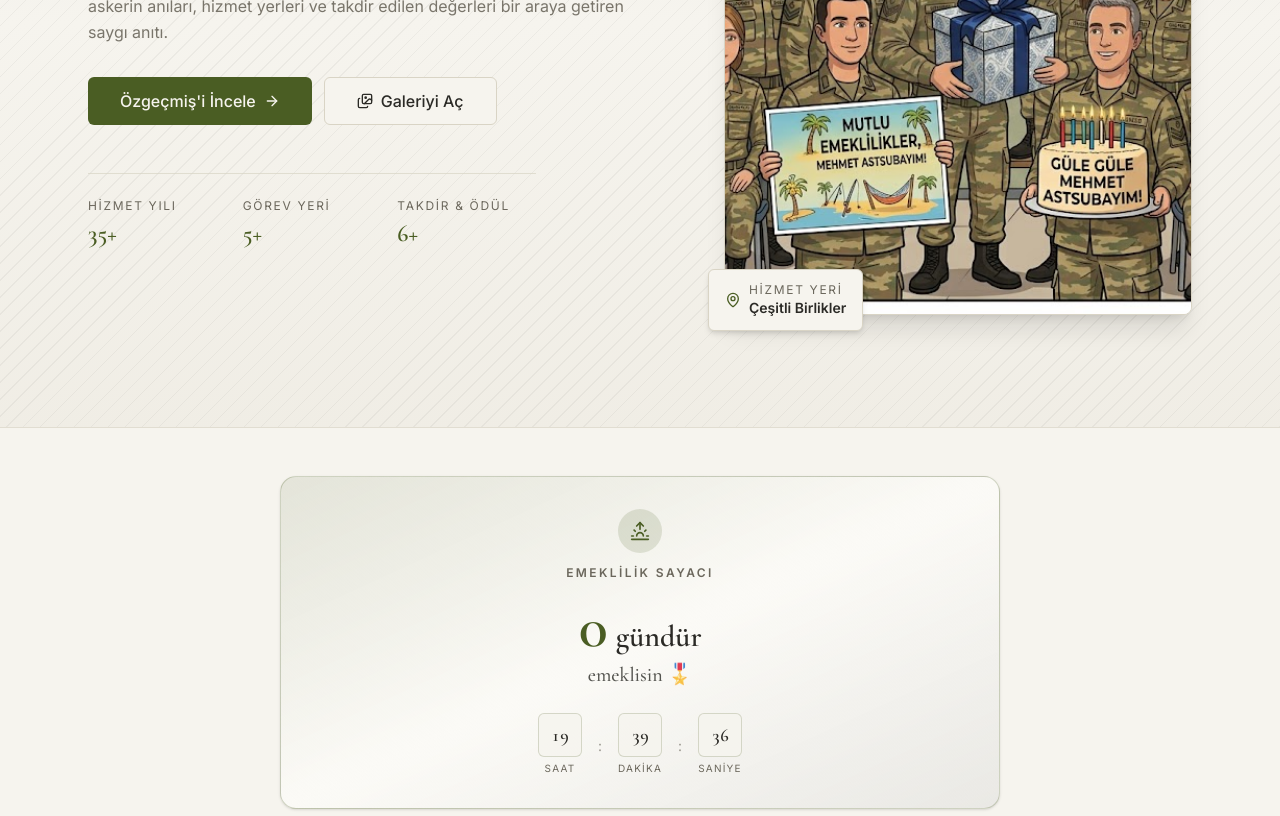
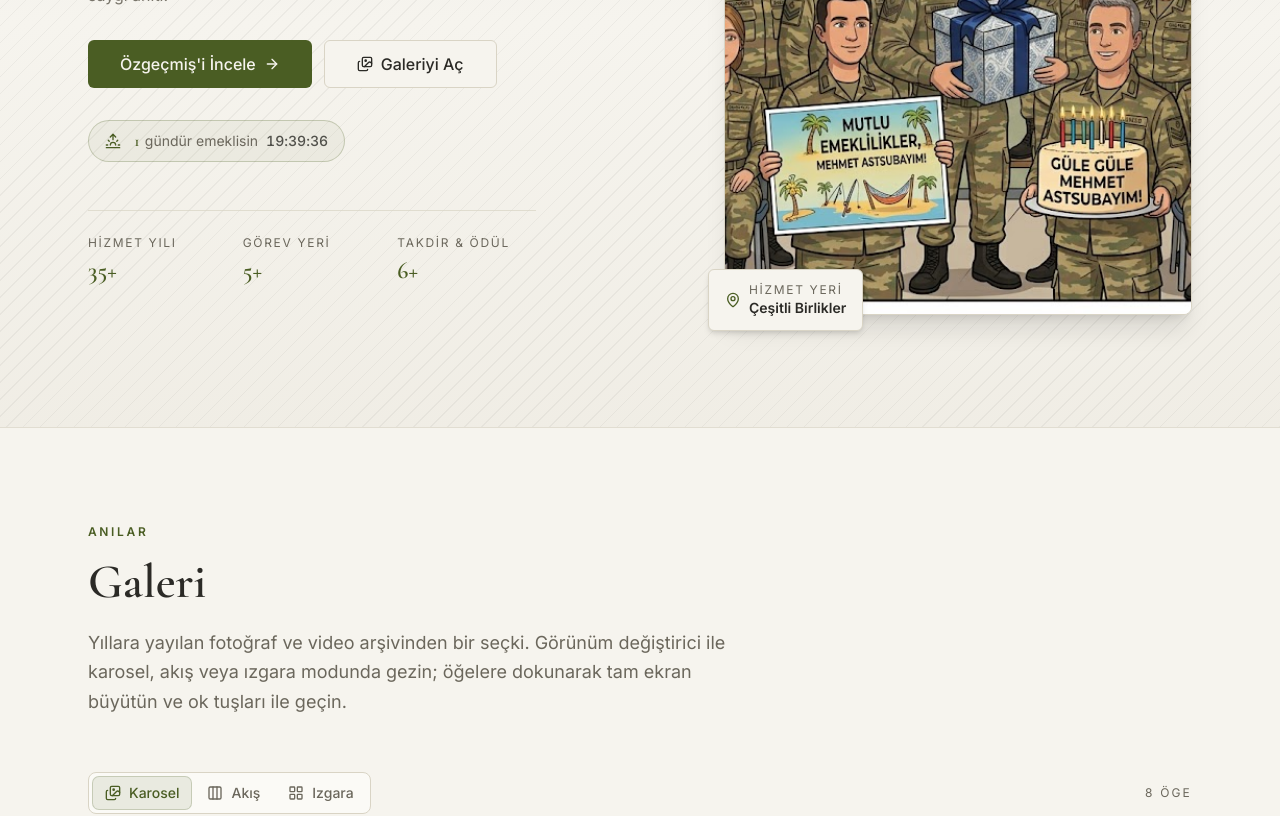
Before and after one commit to dzkkemekli/emekli2, a React (Vite) app: page / in a window 1280 px wide. Shown: the part 500-1316 px from the top of the page. Built offline with nearby package versions, Linux system fonts and the light colour scheme.

Commit message:
feat: inline emeklilik counter into hero, set date to 2026-08-17
- Compact RetirementCounter pill with count-up days + live HH:MM:SS flip
- Embed inside Hero below CTA buttons
- Remove standalone section from home page

```diff
--- a/src/components/sections/Hero.jsx
+++ b/src/components/sections/Hero.jsx
@@ -5,6 +5,7 @@ import { ArrowRight, Medal, Images, MapPin } from "lucide-react"
 import { profile } from "@/config/site"
 import { Button } from "@/components/ui/button"
 import TextureOverlay from "@/components/sections/TextureOverlay"
+import RetirementCounter from "@/components/sections/RetirementCounter"
 import { useCountUp } from "@/lib/useCountUp"
 
 function StatItem({ stat }) {
@@ -89,6 +90,8 @@ export default function Hero() {
             </Button>
           </motion.div>
 
+          <RetirementCounter />
+
           {/* Hizmet özeti — sayar */}
           <motion.dl
             initial={{ opacity: 0, y: 14 }}
--- a/src/components/sections/RetirementCounter.jsx
+++ b/src/components/sections/RetirementCounter.jsx
@@ -5,41 +5,33 @@ import { Sunrise } from "lucide-react"
 import { profile } from "@/config/site"
 
 function diffParts(target) {
-  const now = Date.now()
-  const ms = Math.max(0, now - target)
-  const days = Math.floor(ms / 86400000)
-  const hours = Math.floor((ms % 86400000) / 3600000)
-  const minutes = Math.floor((ms % 3600000) / 60000)
-  const seconds = Math.floor((ms % 60000) / 1000)
-  return { days, hours, minutes, seconds }
+  const ms = Math.max(0, Date.now() - target)
+  return {
+    days: Math.floor(ms / 86400000),
+    hours: Math.floor((ms % 86400000) / 3600000),
+    minutes: Math.floor((ms % 3600000) / 60000),
+    seconds: Math.floor((ms % 60000) / 1000),
+  }
 }
 
-function pad(n) {
-  return String(n).padStart(2, "0")
-}
+const pad = (n) => String(n).padStart(2, "0")
 
-// Tek haneli basamakları animasyonlu flip ile gösteren küçük kutu
-function FlipUnit({ value, label }) {
+function Flip({ value }) {
   return (
-    <div className="flex flex-col items-center">
-      <div className="relative flex h-9 w-9 items-center justify-center overflow-hidden rounded-md border border-primary/20 bg-background/80 sm:h-11 sm:w-11">
+    <span className="relative inline-flex min-w-[1.6ch] items-center justify-center overflow-hidden">
       <AnimatePresence mode="popLayout" initial={false}>
         <motion.span
           key={value}
-            initial={{ y: -14, opacity: 0 }}
+          initial={{ y: -8, opacity: 0 }}
           animate={{ y: 0, opacity: 1 }}
-            exit={{ y: 14, opacity: 0 }}
-            transition={{ duration: 0.25, ease: "easeOut" }}
-            className="font-serif text-base font-semibold tabular-nums text-foreground sm:text-lg"
+          exit={{ y: 8, opacity: 0 }}
+          transition={{ duration: 0.2, ease: "easeOut" }}
+          className="tabular-nums"
         >
           {pad(value)}
         </motion.span>
       </AnimatePresence>
-      </div>
-      <span className="mt-1 text-[10px] uppercase tracking-[0.12em] text-muted-foreground">
-        {label}
     </span>
-    </div>
   )
 }
 
@@ -54,12 +46,11 @@ export default function RetirementCounter() {
     if (!inView) return
     let raf
     const start = performance.now()
-    const from = 0
     const to = parts.days
     const tick = (now) => {
-      const p = Math.min((now - start) / 1200, 1)
+      const p = Math.min((now - start) / 1100, 1)
       const eased = 1 - Math.pow(1 - p, 3)
-      setCountedDays(Math.round(from + (to - from) * eased))
+      setCountedDays(Math.round(eased * to))
       if (p < 1) raf = requestAnimationFrame(tick)
     }
     raf = requestAnimationFrame(tick)
@@ -72,58 +63,30 @@ export default function RetirementCounter() {
   }, [target])
 
   return (
-    <section ref={ref} className="mx-auto max-w-3xl px-4 py-12 sm:px-6">
     <motion.div
-        initial={{ opacity: 0, y: 18 }}
-        whileInView={{ opacity: 1, y: 0 }}
-        viewport={{ once: true, margin: "-60px" }}
-        transition={{ duration: 0.5 }}
-        className="relative overflow-hidden rounded-2xl border border-primary/25 bg-gradient-to-br from-primary/10 via-card to-secondary/5 p-6 text-center shadow-sm sm:p-8"
+      ref={ref}
+      initial={{ opacity: 0, y: 12 }}
+      animate={{ opacity: 1, y: 0 }}
+      transition={{ duration: 0.5, delay: 0.38 }}
+      className="mt-8 inline-flex items-center gap-3 rounded-full border border-primary/25 bg-primary/5 px-4 py-2"
     >
-        {/* Dekoratif güneş rozeti */}
-        <div className="mb-3 flex justify-center">
-          <motion.span
-            initial={{ rotate: -20, scale: 0.8, opacity: 0 }}
-            whileInView={{ rotate: 0, scale: 1, opacity: 1 }}
-            viewport={{ once: true }}
-            transition={{ duration: 0.5, delay: 0.1 }}
-            className="flex size-11 items-center justify-center rounded-full bg-primary/15 text-primary"
-          >
-            <Sunrise className="size-5" />
-          </motion.span>
-        </div>
-
-        <p className="text-xs font-semibold uppercase tracking-[0.2em] text-muted-foreground">
-          Emeklilik Sayacı
-        </p>
-
-        <div className="mt-4 flex items-baseline justify-center gap-2">
+      <Sunrise className="size-4 shrink-0 text-primary" />
+      <span className="text-sm text-muted-foreground">
         <motion.span
           key={countedDays}
-            initial={{ opacity: 0, y: 8 }}
+          initial={{ opacity: 0, y: 4 }}
           animate={{ opacity: 1, y: 0 }}
-            transition={{ duration: 0.3 }}
-            className="font-serif text-5xl font-semibold tabular-nums text-primary sm:text-6xl"
+          transition={{ duration: 0.25 }}
+          className="font-serif text-base font-semibold tabular-nums text-primary"
         >
           {countedDays}
-          </motion.span>
-          <span className="font-serif text-2xl font-semibold text-foreground sm:text-3xl">
-            gündür
+        </motion.span>{" "}
+        gündür emeklisin
+        <span className="ml-2 font-medium tabular-nums text-foreground/80">
+          <Flip value={parts.hours} />:<Flip value={parts.minutes} />:
+          <Flip value={parts.seconds} />
         </span>
-        </div>
-        <p className="mt-1 font-serif text-lg text-foreground/80 sm:text-xl">
-          emeklisin 🎖️
-        </p>
-
-        {/* Canlı saat */}
-        <div className="mt-6 flex items-center justify-center gap-3 sm:gap-4">
-          <FlipUnit value={parts.hours} label="Saat" />
-          <span className="font-serif text-xl text-muted-foreground/60">:</span>
-          <FlipUnit value={parts.minutes} label="Dakika" />
-          <span className="font-serif text-xl text-muted-foreground/60">:</span>
-          <FlipUnit value={parts.seconds} label="Saniye" />
-        </div>
+      </span>
     </motion.div>
-    </section>
   )
 }
--- a/src/config/site.js
+++ b/src/config/site.js
@@ -42,7 +42,7 @@ export const profile = {
     "Yıllar boyunca çeşitli birliklerde görev yapmış, görevini şerefle ifa etmiş bir askerin anıları, hizmet yerleri ve takdir edilen değerleri bir araya getiren saygı anıtı.",
   portrait: images.portrait,
   // Emeklilik tarihi (YYYY-AA-GG) — sayaç bu tarihten itibaren sayar
-  retirementDate: "2026-08-18",
+  retirementDate: "2026-08-17",
   // Hizmet özeti — Hero'daki sayaç istatistikleri
   stats: [
     { label: "Hizmet Yılı", value: 35 },
--- a/src/pages/Home.jsx
+++ b/src/pages/Home.jsx
@@ -4,14 +4,12 @@ import SectionOverview from "@/components/sections/SectionOverview"
 import VideoSection from "@/components/sections/VideoSection"
 import SectionHeading from "@/components/sections/SectionHeading"
 import Gallery from "@/components/sections/Gallery"
-import RetirementCounter from "@/components/sections/RetirementCounter"
 
 export default function Home() {
   return (
     <>
       <FlagBanner />
       <Hero />
-      <RetirementCounter />
       <section id="galeri" className="mx-auto max-w-6xl scroll-mt-20 px-4 py-16 sm:px-6 sm:py-24">
         <SectionHeading
           eyebrow="Anılar"
```
Lines whose indentation alone changed are shown as unchanged.
